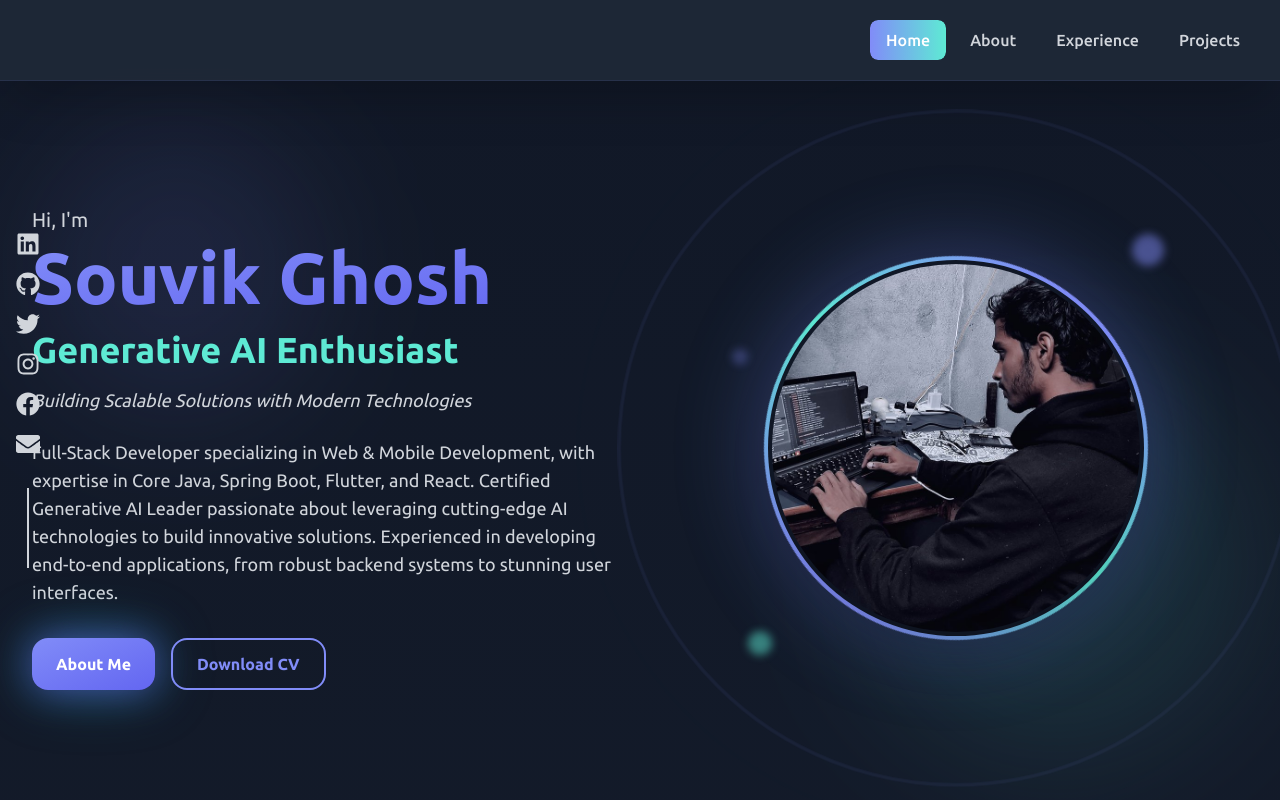
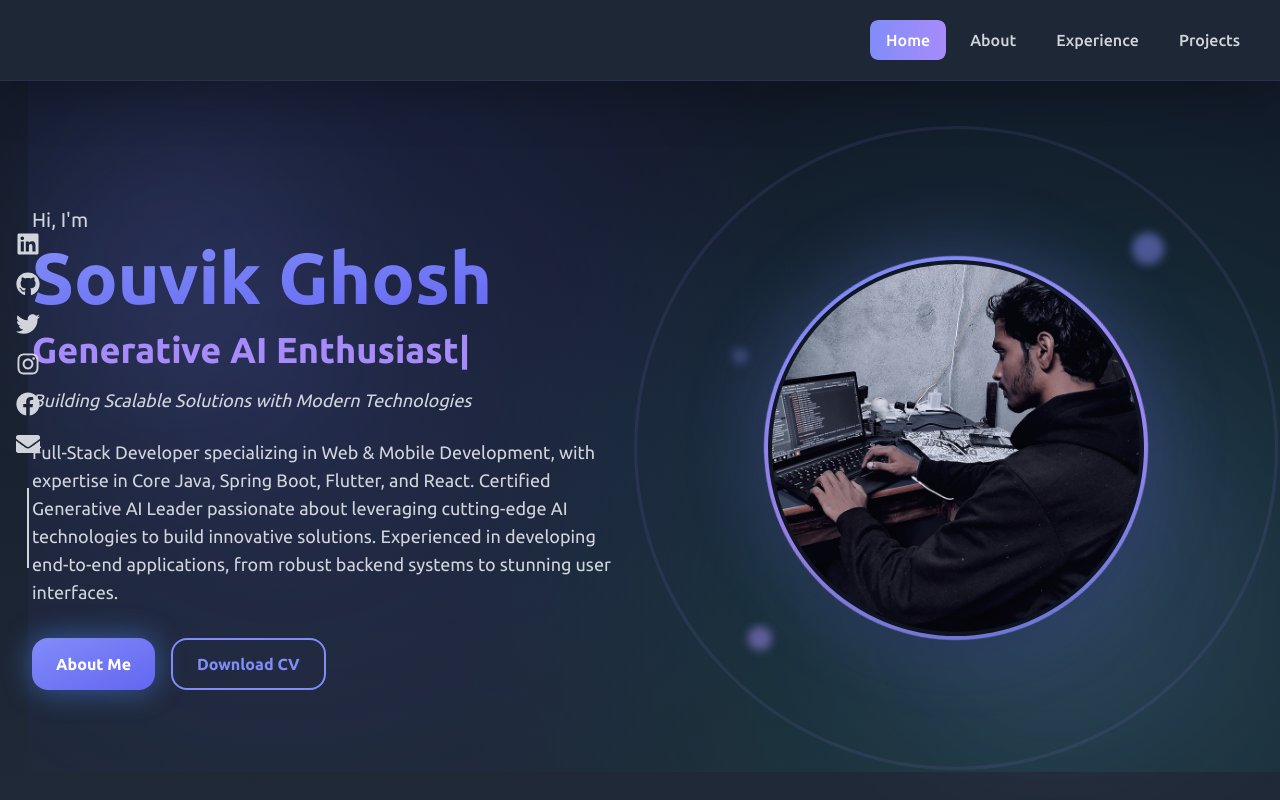
Before and after one commit to iamsouviki/souvikportfolio, a React (Vite) app: page / in a window 1280 px wide. Shown: the top 800 px of the page. Built offline with nearby package versions, Linux system fonts and the light colour scheme.

Commit message:
FIX VULNAbILITY

```diff
--- a/src/components/about/AboutSection.jsx
+++ b/src/components/about/AboutSection.jsx
@@ -25,6 +25,7 @@ const AboutSection = () => {
           <img
             src={PERSONAL_INFO.imagePath}
             alt={PERSONAL_INFO.name}
+            loading="lazy"
             className="w-64 h-64 object-cover rounded-2xl shadow-glow"
           />
         </motion.div>
--- a/src/components/about/Certifications.jsx
+++ b/src/components/about/Certifications.jsx
@@ -40,6 +40,7 @@ const Certifications = () => {
                   src={cert.logo}
                   alt={cert.issuer}
                   onError={() => handleImageError(index)}
+                  loading="lazy"
                   className="w-24 h-24 object-contain rounded-lg group-hover:scale-110 transition-transform duration-300 bg-white/10 p-2"
                   crossOrigin="anonymous"
                 />
--- a/src/components/experience/ExperienceCard.jsx
+++ b/src/components/experience/ExperienceCard.jsx
@@ -14,6 +14,7 @@ const ExperienceCard = ({ experience, index }) => {
             <img
               src={experience.companyLogo}
               alt={experience.companyName}
+              loading="lazy"
               className="w-20 h-20 object-contain rounded-lg"
             />
           </div>
--- a/src/components/home/ProfilePhoto.jsx
+++ b/src/components/home/ProfilePhoto.jsx
@@ -21,6 +21,7 @@ const ProfilePhoto = () => {
         transition={{ type: 'spring', stiffness: 300 }}
         src={PERSONAL_INFO.imagePath}
         alt={PERSONAL_INFO.name}
+        loading="lazy"
         className="absolute inset-2 w-[calc(100%-16px)] h-[calc(100%-16px)] object-cover rounded-full shadow-2xl"
       />
 
--- a/src/components/projects/ProjectCard.jsx
+++ b/src/components/projects/ProjectCard.jsx
@@ -15,6 +15,7 @@ const ProjectCard = ({ project, index }) => {
             <img
               src={project.logo}
               alt={project.name}
+              loading="lazy"
               className="w-20 h-20 object-contain rounded-lg"
             />
           </div>
--- a/src/index.css
+++ b/src/index.css
@@ -15,7 +15,7 @@
   }
 
   body {
-    @apply bg-background text-textPrimary font-ubuntu antialiased overflow-x-hidden;
+    @apply bg-background text-textPrimary font-ubuntu antialiased overflow-x-hidden overflow-y-hidden;
     background-image:
       radial-gradient(at 0% 0%, rgba(99, 102, 241, 0.1) 0px, transparent 50%),
       radial-gradient(at 100% 0%, rgba(20, 184, 166, 0.1) 0px, transparent 50%),
--- a/src/pages/Home.jsx
+++ b/src/pages/Home.jsx
@@ -35,7 +35,7 @@ const Home = () => {
   };
 
   return (
-    <div className="min-h-screen gradient-background overflow-x-hidden">
+    <div className="h-screen gradient-background overflow-x-hidden overflow-y-auto" style={{ scrollBehavior: 'smooth' }}>
       {isMobile ? <MobileAppBar /> : <DesktopAppBar />}
       <SocialAccounts />
       <ScrollToTop />
--- a/tailwind.config.js
+++ b/tailwind.config.js
@@ -12,8 +12,8 @@ export default {
           dark: '#6366F1',    // Indigo 500 (was 700)
         },
         secondary: {
-          DEFAULT: '#5EEAD4', // Lighter Teal 300 (was 500)
-          dark: '#2DD4BF',    // Teal 400 (was 600)
+          DEFAULT: '#A78BFA', // Soft Purple
+          dark: '#8B5CF6',    // Purple
         },
         surface: '#1F2937',   // Grey 800 (unchanged)
         background: '#111827', // Grey 900 (unchanged)
```
